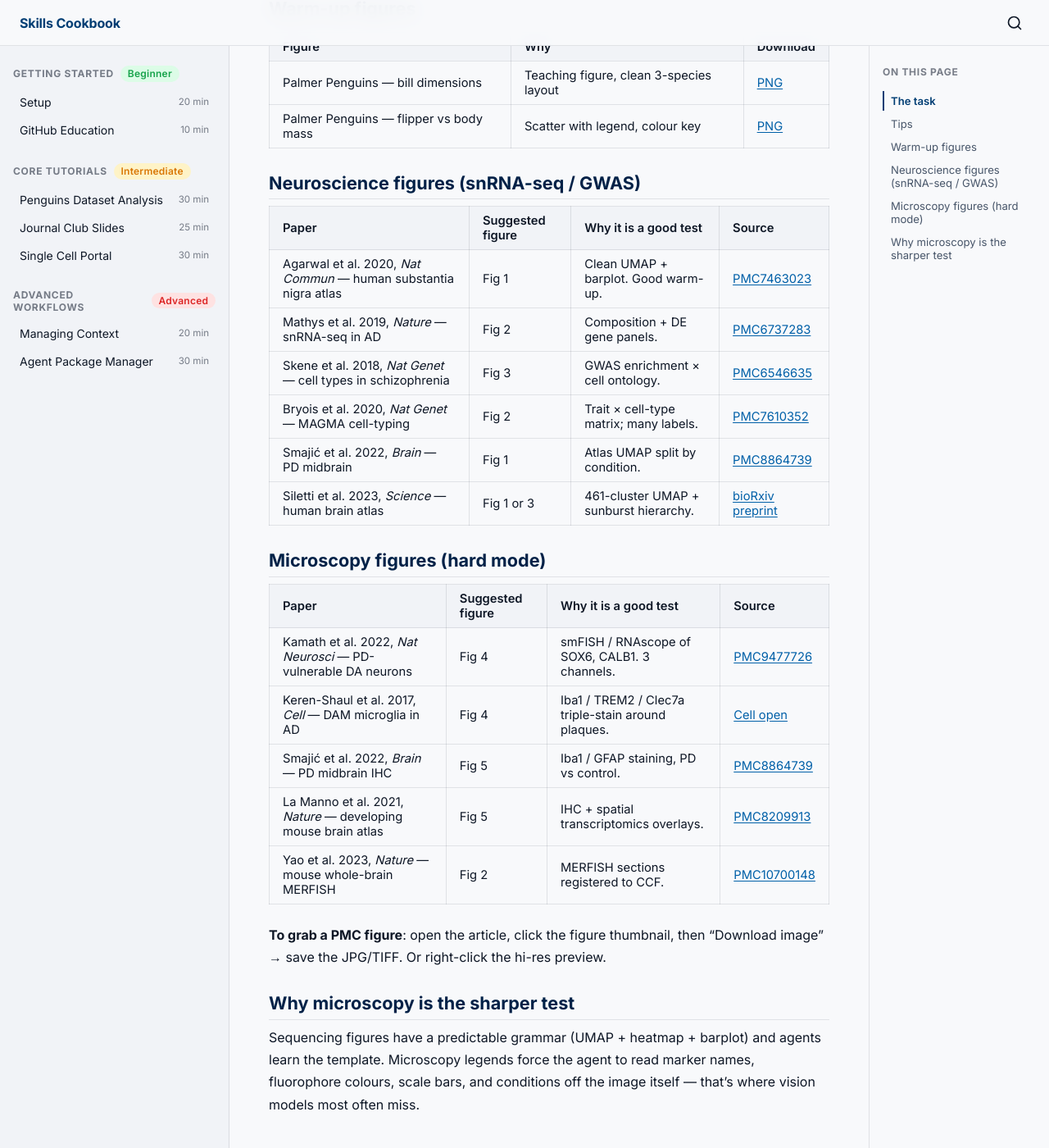
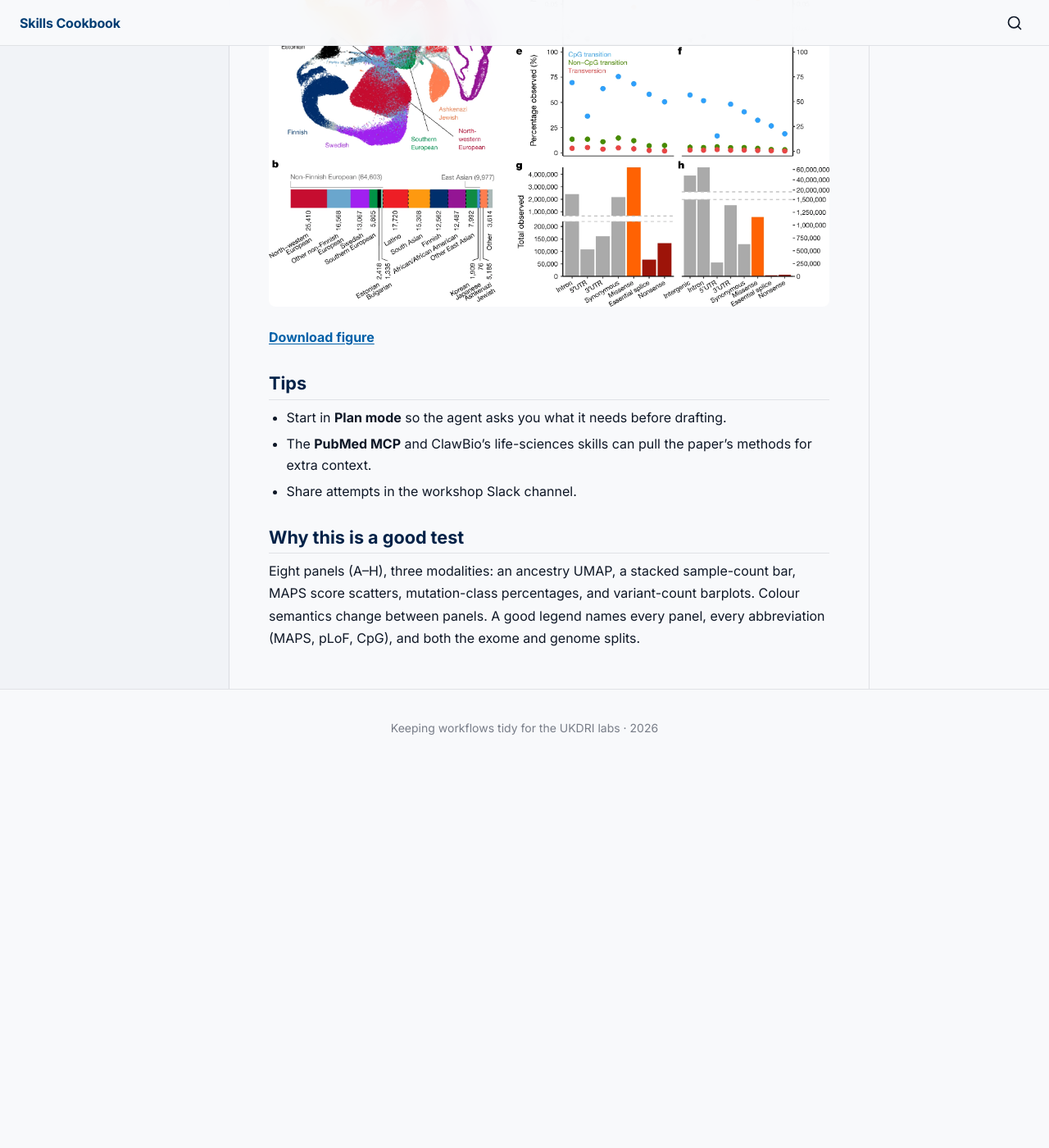
Before and after one commit to neurogenomics/agentic-life-sciences-tutorial, a Jekyll site: the page built from tutorials/08-figure-legend-challenge.md, in a window 1280 px wide and 1400 px high, scrolled down 627 px. Shown: the whole window at 82% size. Built offline with Jekyll 4.4.1, drawn with Linux system fonts in a browser that asks for light colours; after the commit the page ends 1561 px from its top, so only the background shows below that; some of the changed text lies outside the part shown.

Commit message:
Use gnomAD Karczewski 2020 Fig 1 as the only challenge figure

```diff
--- a/tutorials/08-figure-legend-challenge.md
+++ b/tutorials/08-figure-legend-challenge.md
@@ -11,9 +11,18 @@ Can your agent write a figure legend as well as the authors did?
 
 ## The task
 
-1. Pick a figure below and download the image.
+1. Download the figure below.
 2. Give it to your agent and ask for a publication-ready legend.
-3. Compare to the original in the paper.
+3. Compare to the original legend in the paper.
+
+## The figure
+
+**Karczewski et al. 2020**, *The mutational constraint spectrum quantified from variation in 141,456 humans.* Nature.
+[Paper](https://www.nature.com/articles/s41586-020-2308-7) · Fig 1.
+
+![gnomAD Karczewski 2020 Figure 1]({{ '/assets/images/gnomad-karczewski-2020-fig1.webp' | relative_url }})
+
+[**Download figure**]({{ '/assets/images/gnomad-karczewski-2020-fig1.webp' | relative_url }})
 
 ## Tips
 
@@ -21,36 +30,6 @@ Can your agent write a figure legend as well as the authors did?
 - The **PubMed MCP** and ClawBio's life-sciences skills can pull the paper's methods for extra context.
 - Share attempts in the workshop Slack channel.
 
-## Warm-up figures
+## Why this is a good test
 
-| Figure | Why | Download |
-|---|---|---|
-| Palmer Penguins — bill dimensions | Teaching figure, clean 3-species layout | [PNG](https://allisonhorst.github.io/palmerpenguins/reference/figures/culmen_depth.png) |
-| Palmer Penguins — flipper vs body mass | Scatter with legend, colour key | [PNG](https://allisonhorst.github.io/palmerpenguins/articles/examples/mass_flipper.png) |
-
-## Neuroscience figures (snRNA-seq / GWAS)
-
-| Paper | Suggested figure | Why it is a good test | Source |
-|---|---|---|---|
-| Agarwal et al. 2020, *Nat Commun* — human substantia nigra atlas | Fig 1 | Clean UMAP + barplot. Good warm-up. | [PMC7463023](https://www.ncbi.nlm.nih.gov/pmc/articles/PMC7463023/) |
-| Mathys et al. 2019, *Nature* — snRNA-seq in AD | Fig 2 | Composition + DE gene panels. | [PMC6737283](https://www.ncbi.nlm.nih.gov/pmc/articles/PMC6737283/) |
-| Skene et al. 2018, *Nat Genet* — cell types in schizophrenia | Fig 3 | GWAS enrichment × cell ontology. | [PMC6546635](https://www.ncbi.nlm.nih.gov/pmc/articles/PMC6546635/) |
-| Bryois et al. 2020, *Nat Genet* — MAGMA cell-typing | Fig 2 | Trait × cell-type matrix; many labels. | [PMC7610352](https://www.ncbi.nlm.nih.gov/pmc/articles/PMC7610352/) |
-| Smajić et al. 2022, *Brain* — PD midbrain | Fig 1 | Atlas UMAP split by condition. | [PMC8864739](https://www.ncbi.nlm.nih.gov/pmc/articles/PMC8864739/) |
-| Siletti et al. 2023, *Science* — human brain atlas | Fig 1 or 3 | 461-cluster UMAP + sunburst hierarchy. | [bioRxiv preprint](https://www.biorxiv.org/content/10.1101/2022.10.12.511898v1) |
-
-## Microscopy figures (hard mode)
-
-| Paper | Suggested figure | Why it is a good test | Source |
-|---|---|---|---|
-| Kamath et al. 2022, *Nat Neurosci* — PD-vulnerable DA neurons | Fig 4 | smFISH / RNAscope of SOX6, CALB1. 3 channels. | [PMC9477726](https://www.ncbi.nlm.nih.gov/pmc/articles/PMC9477726/) |
-| Keren-Shaul et al. 2017, *Cell* — DAM microglia in AD | Fig 4 | Iba1 / TREM2 / Clec7a triple-stain around plaques. | [Cell open](https://www.cell.com/cell/fulltext/S0092-8674(17)30578-0) |
-| Smajić et al. 2022, *Brain* — PD midbrain IHC | Fig 5 | Iba1 / GFAP staining, PD vs control. | [PMC8864739](https://www.ncbi.nlm.nih.gov/pmc/articles/PMC8864739/) |
-| La Manno et al. 2021, *Nature* — developing mouse brain atlas | Fig 5 | IHC + spatial transcriptomics overlays. | [PMC8209913](https://www.ncbi.nlm.nih.gov/pmc/articles/PMC8209913/) |
-| Yao et al. 2023, *Nature* — mouse whole-brain MERFISH | Fig 2 | MERFISH sections registered to CCF. | [PMC10700148](https://www.ncbi.nlm.nih.gov/pmc/articles/PMC10700148/) |
-
-**To grab a PMC figure**: open the article, click the figure thumbnail, then "Download image" → save the JPG/TIFF. Or right-click the hi-res preview.
-
-## Why microscopy is the sharper test
-
-Sequencing figures have a predictable grammar (UMAP + heatmap + barplot) and agents learn the template. Microscopy legends force the agent to read marker names, fluorophore colours, scale bars, and conditions off the image itself — that's where vision models most often miss.
+Eight panels (A–H), three modalities: an ancestry UMAP, a stacked sample-count bar, MAPS score scatters, mutation-class percentages, and variant-count barplots. Colour semantics change between panels. A good legend names every panel, every abbreviation (MAPS, pLoF, CpG), and both the exome and genome splits.
```
Also changed, not shown: assets/images/gnomad-karczewski-2020-fig1.webp (added).
